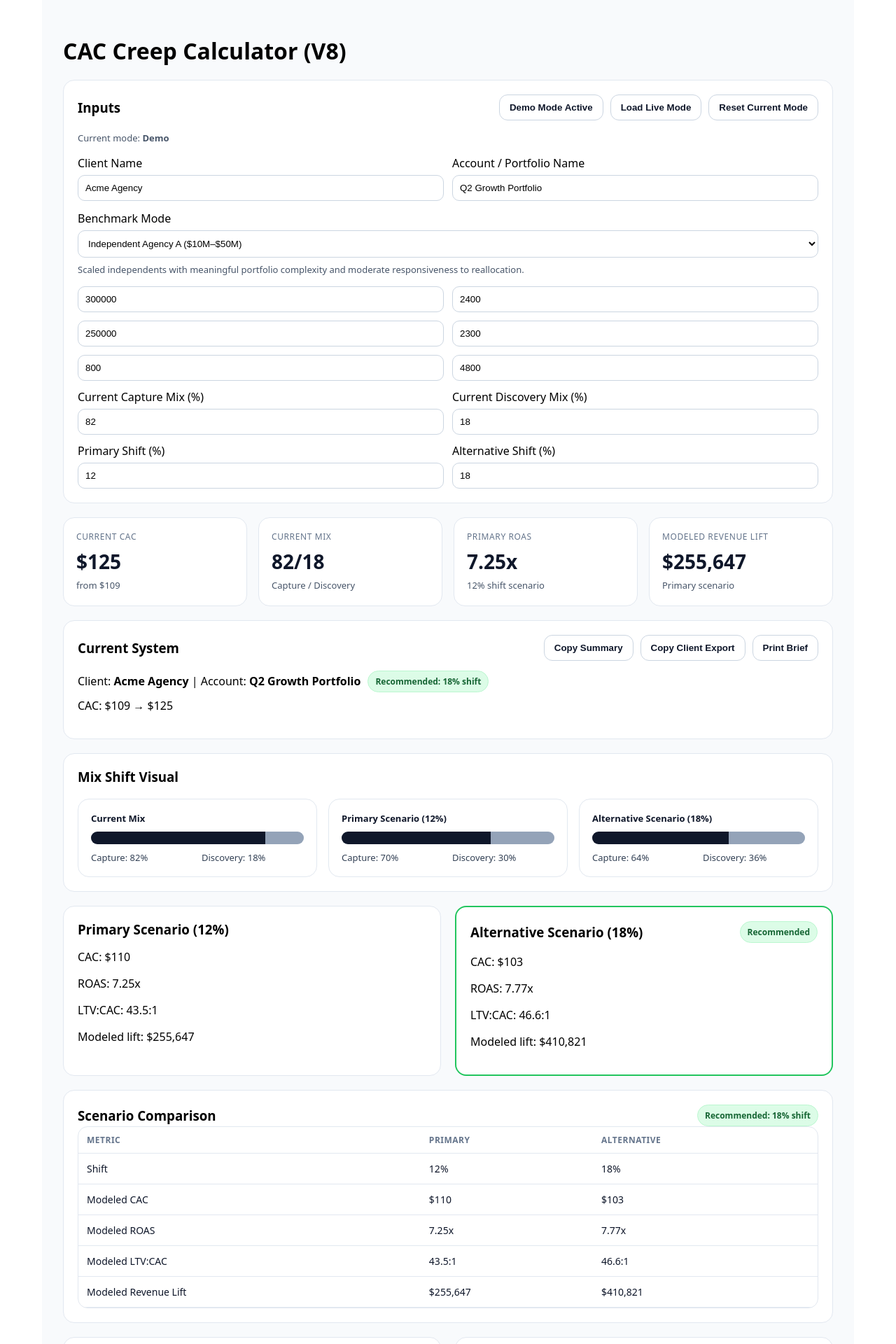
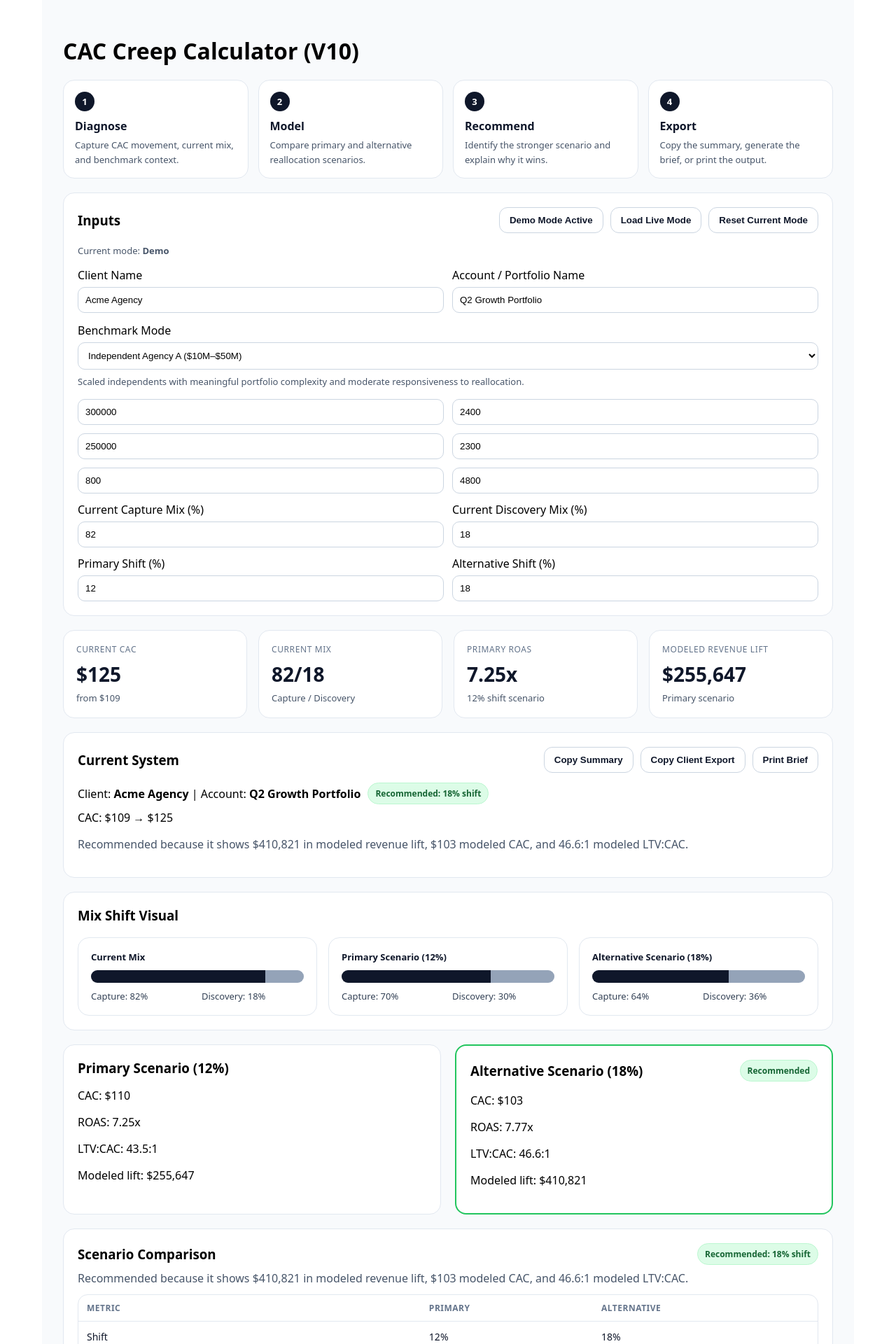
Before and after one commit to ScottMHarris1/revenue-architecture-tools, a Next.js app: page / in a window 1280 px wide. Shown: the top 1920 px of the page at 70% size. Built offline with nearby package versions, Linux system fonts and the light colour scheme.

Commit message:
Update page.tsx

```diff
--- a/app/page.tsx
+++ b/app/page.tsx
@@ -7,6 +7,7 @@ import ActionButton from "../components/ActionButton";
 import ComparisonTable from "../components/ComparisonTable";
 import SimpleBar from "../components/SimpleBar";
 import MixShiftCard from "../components/MixShiftCard";
+import WorkflowHeader from "../components/WorkflowHeader";
 import {
   BenchmarkMode,
   benchmarkDescriptions,
@@ -161,6 +162,15 @@ export default function Page() {
       ? `Recommended: ${form.shiftA}% shift`
       : `Recommended: ${form.shiftB}% shift`;
 
+  const recommendedReason =
+    recommendedScenario === "primary"
+      ? `Recommended because it shows ${formatMoney(A.lift)} in modeled revenue lift, ${formatMoney(
+          A.newCAC
+        )} modeled CAC, and ${formatRatio(A.ltvToCac)} modeled LTV:CAC.`
+      : `Recommended because it shows ${formatMoney(B.lift)} in modeled revenue lift, ${formatMoney(
+          B.newCAC
+        )} modeled CAC, and ${formatRatio(B.ltvToCac)} modeled LTV:CAC.`;
+
   const repSummary = `Client: ${safeClientName}. Account: ${safeAccountName}. Benchmark: ${
     benchmarkLabels[form.benchmarkMode]
   }. Current mix is ${form.captureMix}% capture / ${form.discoveryMix}% discovery. CAC has moved from ${formatMoney(
@@ -171,7 +181,7 @@ export default function Page() {
     A.lift
   )}–${formatMoney(B.lift)} in modeled revenue lift while improving blended efficiency. ${
     recommendedScenario === "primary" ? "Primary" : "Alternative"
-  } scenario currently looks stronger.`;
+  } scenario currently looks stronger. ${recommendedReason}`;
 
   const clientExport = `Portfolio Efficiency Brief
 
@@ -209,6 +219,9 @@ Alternative scenario (${form.shiftB}% shift)
 
 Recommended scenario
 - ${recommendedScenario === "primary" ? `Primary (${form.shiftA}% shift)` : `Alternative (${form.shiftB}% shift)`}
+
+Why this is recommended
+- ${recommendedReason}
 
 Recommended next step
 Run a controlled ${
@@ -288,8 +301,10 @@ Run a controlled ${
       <div className="print-page">
         <div className="no-print">
           <h1 style={{ fontSize: 32, marginBottom: 20 }}>
-            CAC Creep Calculator (V8)
+            CAC Creep Calculator (V10)
           </h1>
+
+          <WorkflowHeader />
 
           <Card>
             <div
@@ -541,6 +556,7 @@ Run a controlled ${
             <p style={{ marginTop: 8 }}>
               CAC: {formatMoney(A.priorCAC)} → {formatMoney(A.currentCAC)}
             </p>
+            <p style={{ marginTop: 8, color: "#475569" }}>{recommendedReason}</p>
           </Card>
 
           <Card style={{ marginTop: 20 }}>
@@ -652,6 +668,9 @@ Run a controlled ${
               <h3 style={{ marginTop: 0, marginBottom: 0 }}>Scenario Comparison</h3>
               <RecommendationBadge label={recommendedLabel} />
             </div>
+            <div style={{ marginTop: 8, marginBottom: 12, color: "#475569" }}>
+              {recommendedReason}
+            </div>
             <ComparisonTable
               primary={{
                 shift: form.shiftA,
@@ -712,6 +731,7 @@ Run a controlled ${
               <h3 style={{ marginTop: 0, marginBottom: 0 }}>Decision View</h3>
               <RecommendationBadge label={recommendedLabel} />
             </div>
+            <p style={{ marginTop: 8, color: "#475569" }}>{recommendedReason}</p>
             <p>
               {form.shiftA}% shift → {formatMoney(A.lift)} | {form.shiftB}% shift →{" "}
               {formatMoney(B.lift)}
@@ -762,7 +782,7 @@ Run a controlled ${
                 border: "1px solid #e2e8f0",
                 borderRadius: 14,
                 padding: 14,
-                minWidth: 220,
+                minWidth: 260,
               }}
             >
               <div style={{ fontSize: 12, textTransform: "uppercase", color: "#64748b" }}>
@@ -770,6 +790,9 @@ Run a controlled ${
               </div>
               <div style={{ marginTop: 8 }}>
                 <RecommendationBadge label={recommendedLabel} />
+              </div>
+              <div style={{ marginTop: 10, fontSize: 13, lineHeight: 1.6, color: "#475569" }}>
+                {recommendedReason}
               </div>
             </div>
           </div>
@@ -846,11 +869,14 @@ Run a controlled ${
               }}
             >
               <h3 style={{ marginTop: 0 }}>Recommendation</h3>
-              <p style={{ marginBottom: 0, lineHeight: 1.7, color: "#334155" }}>
+              <p style={{ marginBottom: 10, lineHeight: 1.7, color: "#334155" }}>
                 Run a controlled{" "}
                 {recommendedScenario === "primary" ? form.shiftA : form.shiftB}% reallocation from
                 capture into discovery, hold spend flat, and inspect CAC, blended efficiency, and
                 modeled revenue lift before scaling.
+              </p>
+              <p style={{ marginBottom: 0, lineHeight: 1.7, color: "#475569" }}>
+                {recommendedReason}
               </p>
             </div>
 
@@ -903,6 +929,9 @@ Run a controlled ${
             <h3 style={{ marginTop: 0, marginBottom: 0 }}>Portfolio Efficiency Brief</h3>
             <RecommendationBadge label={recommendedLabel} />
           </div>
+          <div style={{ marginTop: 8, marginBottom: 12, color: "#475569" }}>
+            {recommendedReason}
+          </div>
           <div
             style={{
               whiteSpace: "pre-wrap",
```
